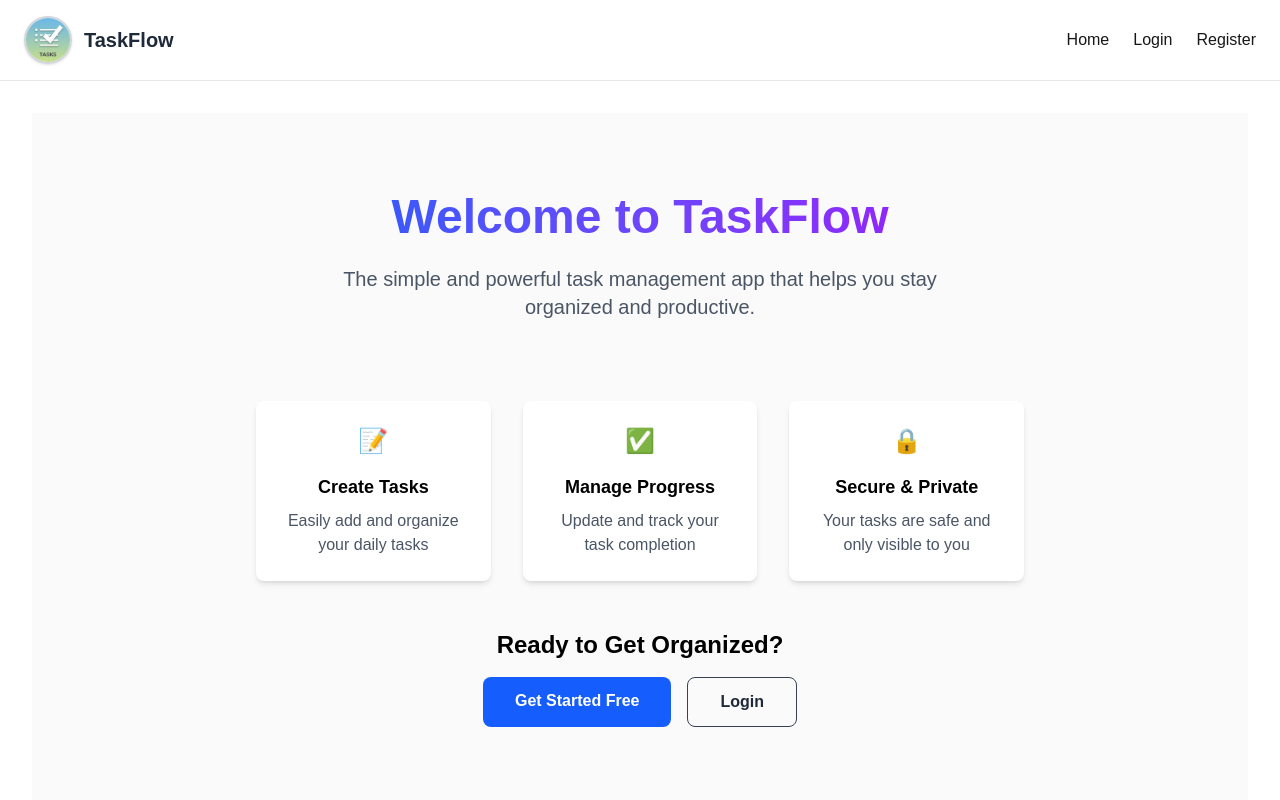
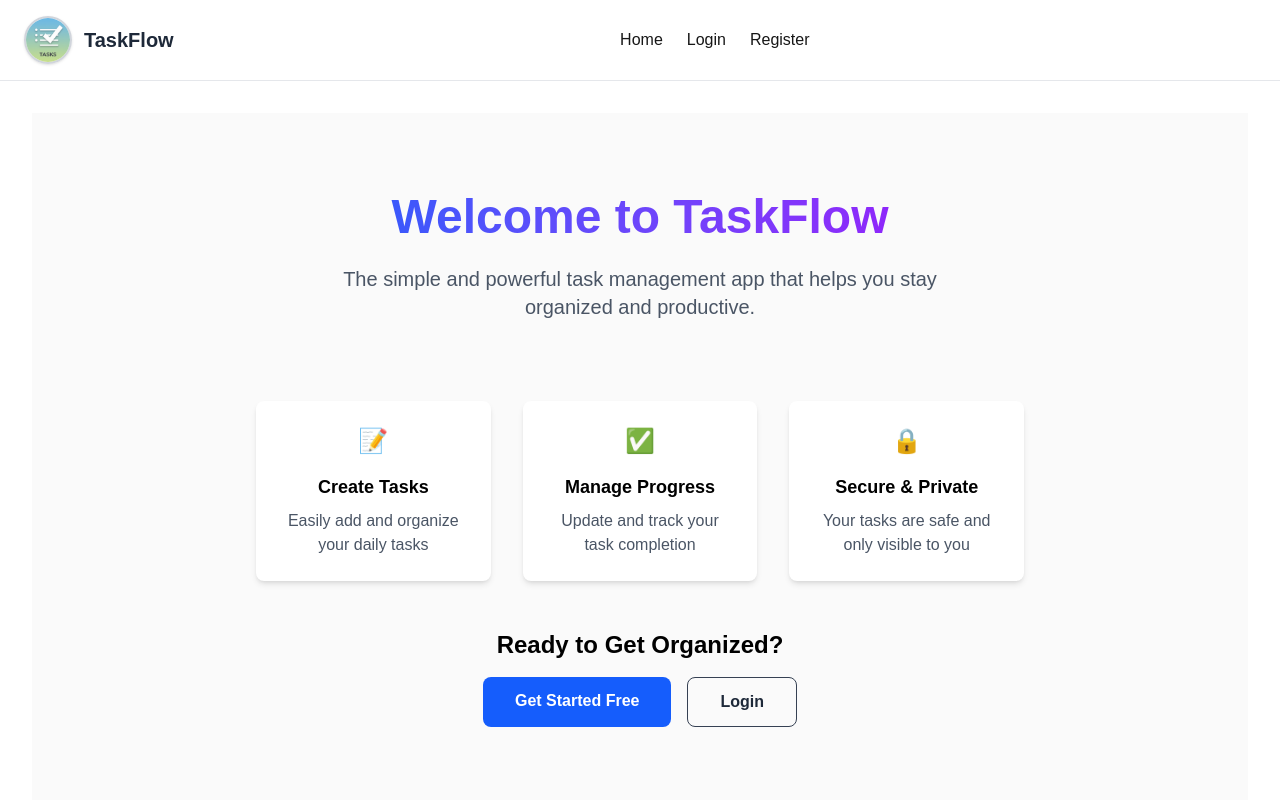
Before and after one commit to Shahrukh-Westsols/next_task, a Next.js app: page / in a window 1280 px wide. Shown: the top 800 px of the page. Built offline with nearby package versions, Linux system fonts and the light colour scheme.

Commit message:
Updated header

```diff
--- a/package.json
+++ b/package.json
@@ -10,6 +10,7 @@
   },
   "dependencies": {
     "next": "16.0.3",
+    "nodemon": "^3.1.11",
     "react": "19.2.0",
     "react-dom": "19.2.0"
   },
--- a/src/app/components/Header.js
+++ b/src/app/components/Header.js
@@ -6,24 +6,28 @@ import Link from "next/link";
 
 export default function Header() {
   const handleLogout = () => {
+    if (confirm("Are you sure you want to logout?")) {
       localStorage.removeItem("token");
       localStorage.removeItem("user");
       window.location.href = "/";
+    }
   };
 
   const getUser = () => {
-    if (typeof window !== "undefined") {
+    try {
       const userData = localStorage.getItem("user");
       return userData ? JSON.parse(userData) : null;
+    } catch {
+      return null;
     }
-    return null;
   };
 
   const user = getUser();
 
   return (
-    <header className="w-full bg-white dark:bg-gray-900 border-b border-gray-200 dark:border-gray-700 px-6 py-4 flex items-center justify-between">
-      <Link href="/" className="flex items-center gap-3 mr-8">
+    <header className="w-full bg-white dark:bg-gray-900 border-b border-gray-200 dark:border-gray-700 px-6 py-4">
+      <div className="flex items-center justify-between">
+        <Link href="/" className="flex items-center gap-3">
           <Image
             src="/task_logo.png"
             alt="Task App Logo"
@@ -37,9 +41,13 @@ export default function Header() {
           </h1>
         </Link>
 
-      <div className="flex items-center gap-4">
+        <div className="flex-1 flex justify-center">
+          <Navbar user={user} />
+        </div>
+
+        <div className="flex items-center gap-3">
           {user && (
-          <div className="flex items-center gap-3">
+            <>
               <span className="text-sm text-gray-600 dark:text-gray-300">
                 Welcome, <span className="font-semibold">{user.username}</span>
               </span>
@@ -49,9 +57,9 @@ export default function Header() {
               >
                 Logout
               </button>
+            </>
+          )}
         </div>
-        )}
-        <Navbar user={user} />
       </div>
     </header>
   );
--- /dev/null
+++ b/src/app/components/Popup.js
@@ -0,0 +1,59 @@
+"use client";
+
+export default function Popup({ isOpen, message, onConfirm, onCancel }) {
+  if (!isOpen) return null;
+
+  return (
+    <div className="fixed inset-0 bg-black bg-opacity-50 flex items-center justify-center z-50">
+      <div className="bg-white dark:bg-gray-800 p-6 rounded-lg shadow-lg max-w-sm mx-4">
+        <p className="mb-4 text-gray-800 dark:text-white">{message}</p>
+        <div className="flex gap-3 justify-end">
+          <button
+            onClick={onCancel}
+            className="px-4 py-2 border border-gray-300 rounded hover:bg-gray-100 dark:border-gray-600 dark:hover:bg-gray-700 text-gray-800 dark:text-white"
+          >
+            Cancel
+          </button>
+          <button
+            onClick={onConfirm}
+            className="px-4 py-2 bg-blue-600 text-white rounded hover:bg-blue-700"
+          >
+            OK
+          </button>
+        </div>
+      </div>
+    </div>
+  );
+}
+
+// "use client";
+
+// export default function Popup({ message, type = "info", onConfirm, onCancel }) {
+//   return (
+//     <div className="fixed inset-0 bg-black bg-opacity-50 flex items-center justify-center z-50">
+//       <div className="bg-white dark:bg-gray-800 p-6 rounded-lg shadow-lg max-w-sm mx-4">
+//         <p className="mb-4 text-gray-800 dark:text-white">{message}</p>
+//         <div className="flex gap-3 justify-end">
+//           {onCancel && (
+//             <button
+//               onClick={onCancel}
+//               className="px-4 py-2 border border-gray-300 rounded hover:bg-gray-100 dark:border-gray-600 dark:hover:bg-gray-700 text-gray-800 dark:text-white"
+//             >
+//               Cancel
+//             </button>
+//           )}
+//           <button
+//             onClick={onConfirm}
+//             className={`px-4 py-2 rounded text-white ${
+//               type === "success"
+//                 ? "bg-green-600 hover:bg-green-700"
+//                 : "bg-blue-600 hover:bg-blue-700"
+//             }`}
+//           >
+//             OK
+//           </button>
+//         </div>
+//       </div>
+//     </div>
+//   );
+// }
```
Also changed, not shown: 1 other file (tests, documents, lock files or other folders). Lines whose indentation alone changed are shown as unchanged.
